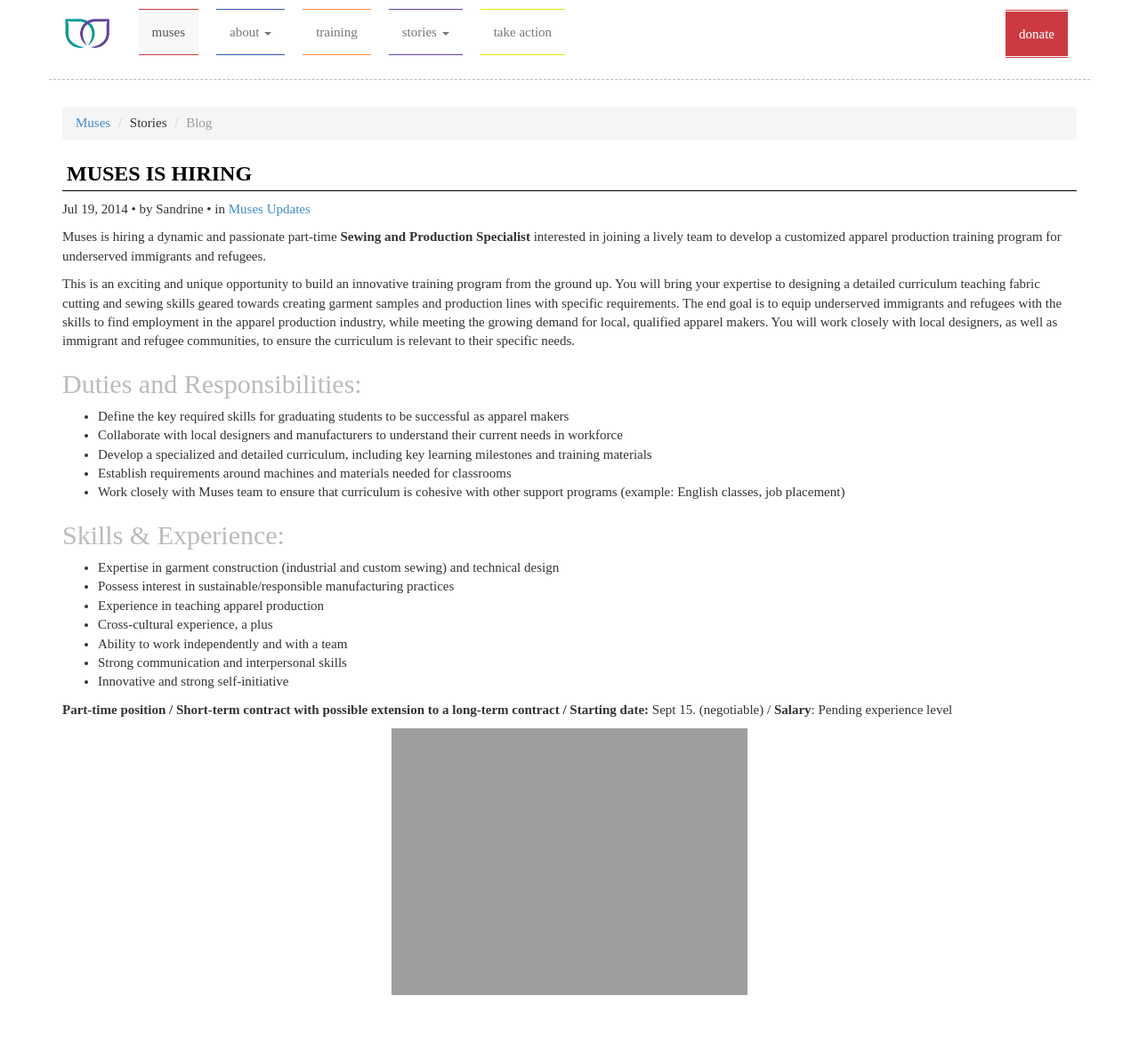
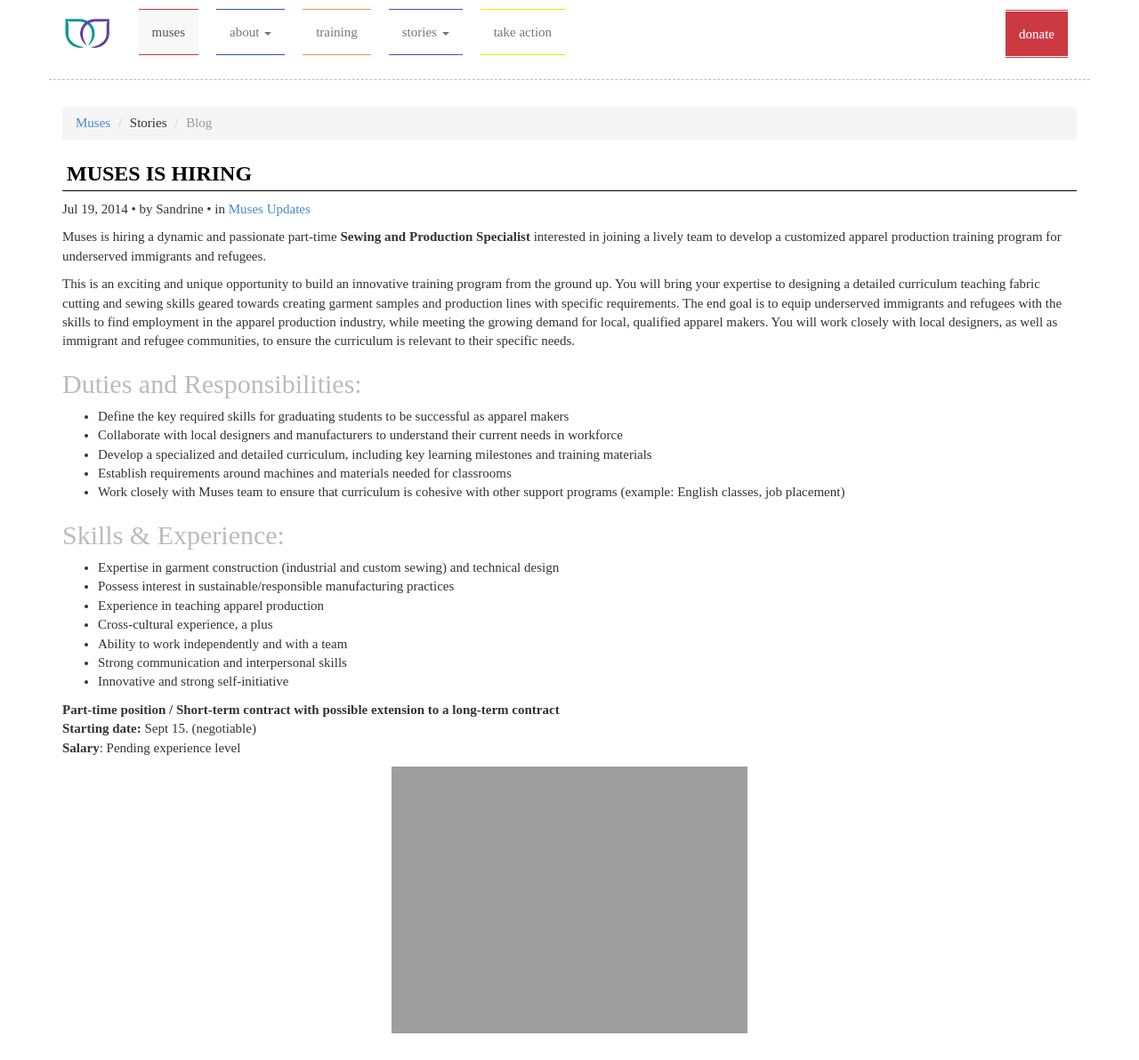
Before and after one commit to seattlemuses/seattlemuses.github.io, a Jekyll site: the page built from _posts/2014-07-19-muses-is-hiring.md, in a window 1280 px wide and 1192 px high. Shown: the whole window at 89% size. Built offline with Jekyll 4.4.1, drawn with Linux system fonts in a browser that asks for light colours; nearby versions of some CDN libraries.

```diff
--- a/_posts/2014-07-19-muses-is-hiring.md
+++ b/_posts/2014-07-19-muses-is-hiring.md
@@ -28,6 +28,8 @@ This is an exciting and unique opportunity to build an innovative training progr
 + Strong communication and interpersonal skills
 + Innovative and strong self-initiative
 
-**Part-time position / Short-term contract with possible extension to a long-term contract / Starting date:** Sept 15. (negotiable) / **Salary**: Pending experience level
+**Part-time position / Short-term contract with possible extension to a long-term contract**
+**Starting date:** Sept 15. (negotiable)
+**Salary**: Pending experience level
 
 ![](/assets/img_8503 (3).jpg)
```
